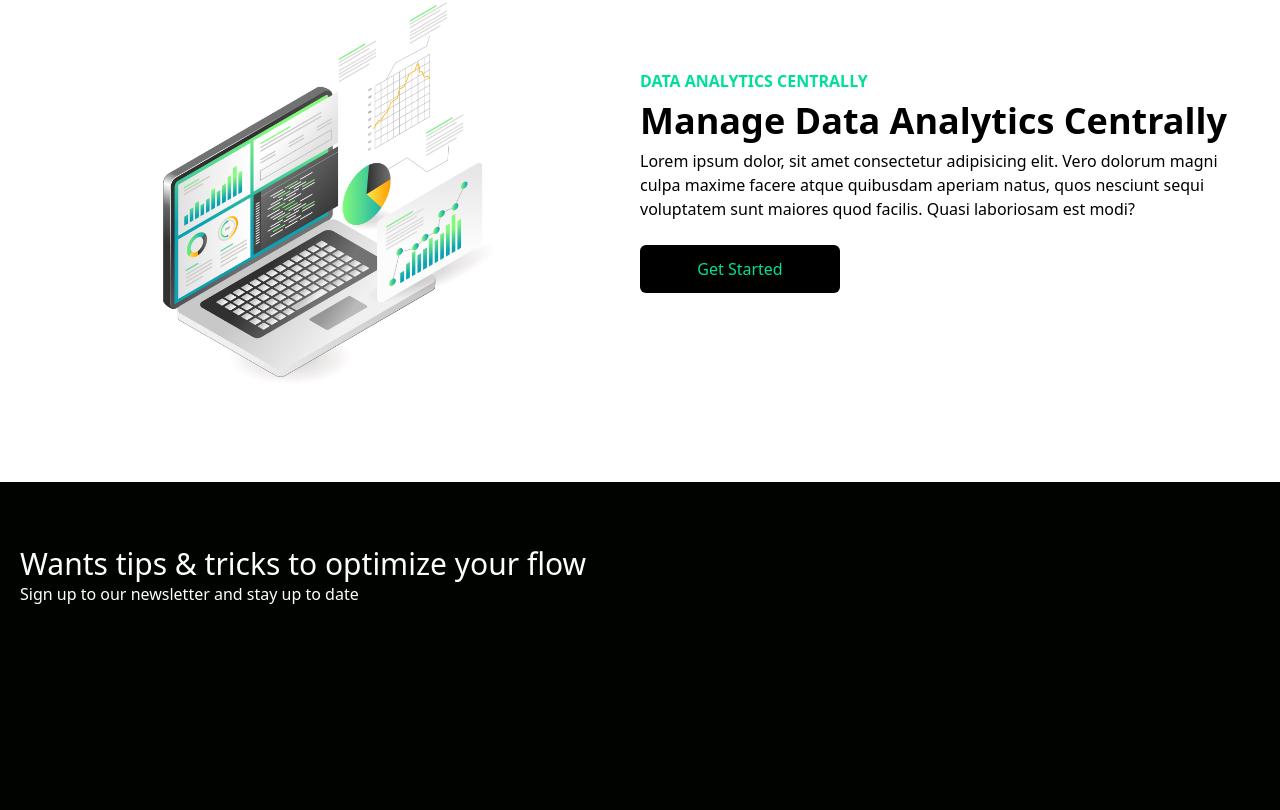
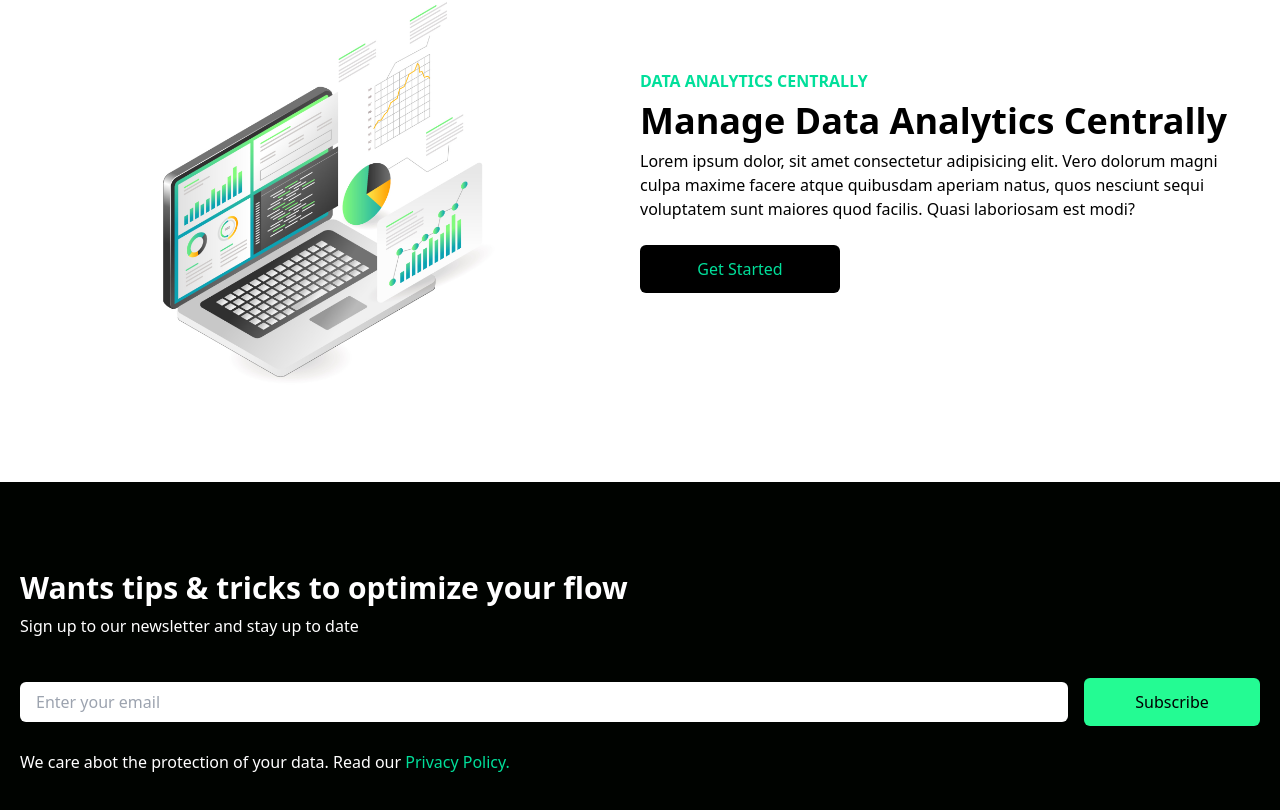
Before and after one commit to AllanMuhari/react_finance, a React (Create React App) app: page / in a window 1280 px wide. Shown: the part 895-1705 px from the top of the page. Before the commit the page ends 1565 px from the top, so only its background shows below. Built offline with nearby package versions, Linux system fonts and the light colour scheme.

Commit message:
newsletter

```diff
--- a/src/components/Newsletter.jsx
+++ b/src/components/Newsletter.jsx
@@ -2,12 +2,19 @@ import React from 'react'
 
 const Newsletter = () => {
   return (
-    <div className='w-full py-16 text-white'>
+    <div className='w-full py-16 text-white px-4' >
        <div className="max-w-[1240px] mx-auto lg:grid-cols-3">
-           <div>
-               <h1 className='md:text4xl sm:text-3xl text-2xl'>Wants tips & tricks to optimize your flow</h1>
+           <div className='lg:col-span-2 my-4'>
+               <h1 className='md:text4xl sm:text-3xl text-2xl font-bold py-2'>Wants tips & tricks to optimize your flow</h1>
                <p>Sign up to our newsletter and stay up to date</p>
            </div>
+         <div className='my-4'>
+             <div className='flex flex-col sm:flex-row items-center justify-between w-full'>
+                <input type="email" placeholder='Enter your email' className='w-full text-black py-2 px-4 rounded-md outline-none' />
+                <button className='bg-[#24fb93] text-black font-medium w-[200px] ml-4 my-6 px-6 py-3 rounded-md'>Subscribe</button>
+             </div>
+         <p>We care abot the protection of your data. Read our <span className='text-[#00df9a]'>Privacy Policy.</span> </p>
+         </div>
        </div>
     </div>
   )
```
